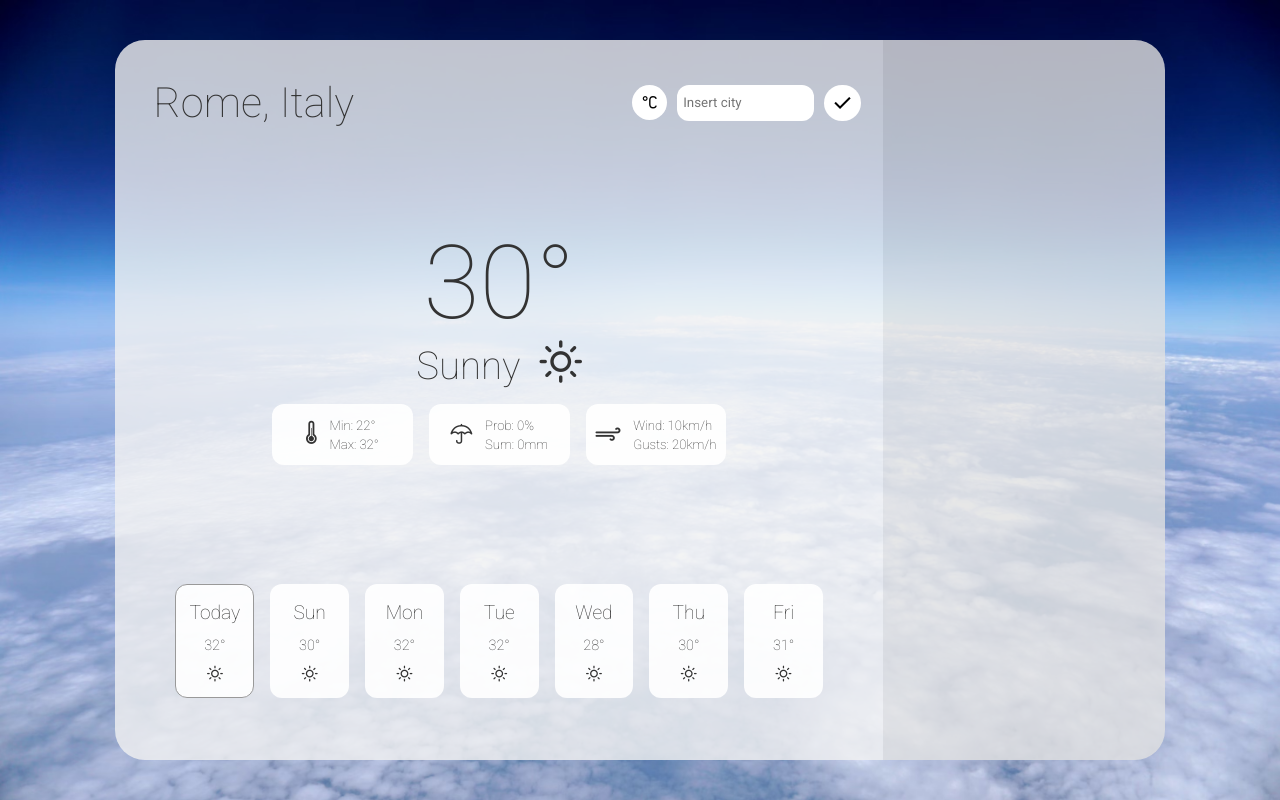
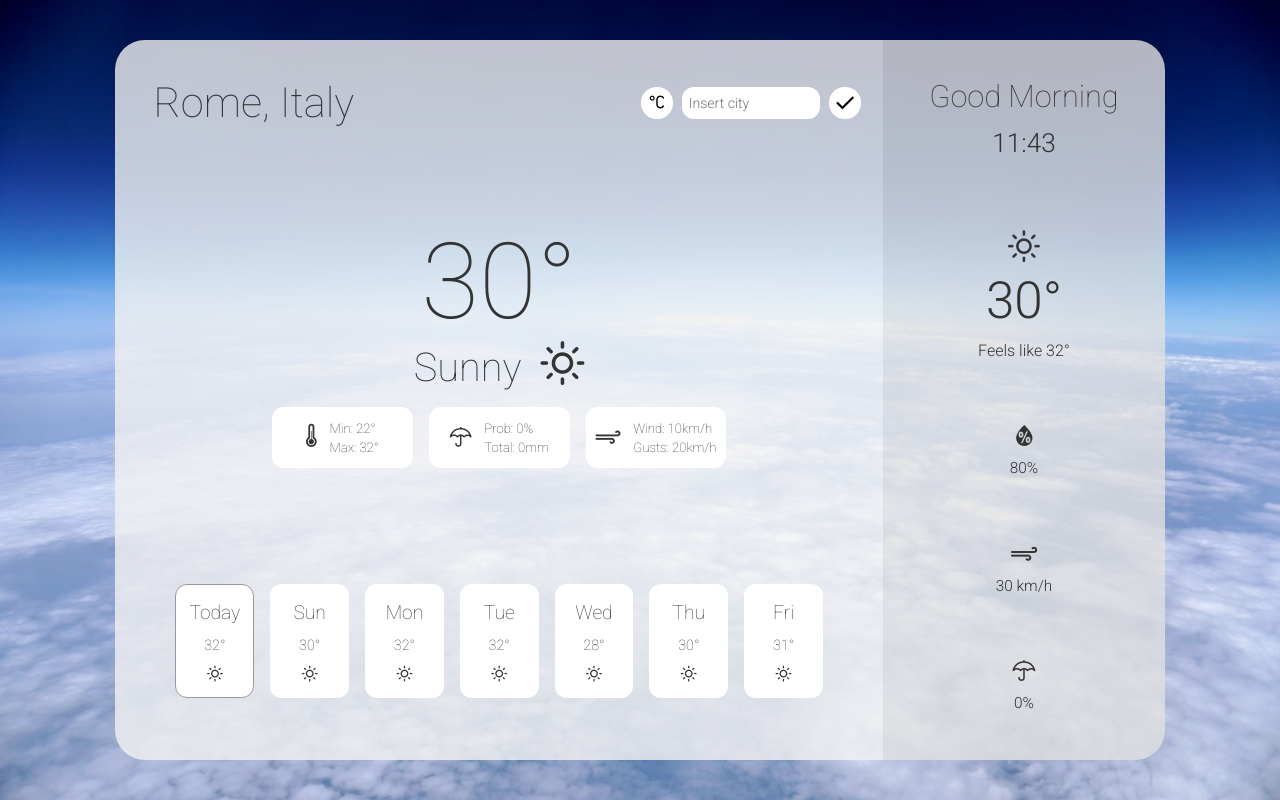
Before and after one commit to simonetimi/weather-app, a website built with webpack: page src/template.html in a window 1280 px wide. Built offline with nearby package versions, Linux system fonts and the light colour scheme; files whose address does not match are found by name.

Commit message:
Add sidebar layout

```diff
--- a/src/styles/aside.css
+++ b/src/styles/aside.css
@@ -6,4 +6,62 @@ aside {
   margin: 0;
   display: grid;
   grid-template-rows: 1fr 4fr;
+  font-weight: 300;
 }
+
+.welcome {
+  grid-template: 1 / 1 / 2 / 2;
+  display: flex;
+  flex-direction: column;
+  justify-content: center;
+  align-items: center;
+}
+
+.welcome>h2 {
+  font-weight: 200;
+  font-size: 2.4vw;
+  margin: 0;
+  padding: 2.4rem 0rem 0.8rem;
+}
+
+.welcome>h3 {
+  font-weight: 300;
+  font-size: calc(1rem + 0.8vw);
+  margin-bottom: auto;
+}
+
+.current-weather {
+  grid-template: 2 / 1 / 3 / 2;
+  display: flex;
+  flex-direction: column;
+  align-items: center;
+  gap: 0.6rem;
+  margin: 1rem;
+  padding: 2rem 1rem;
+}
+
+.current-weather>div {
+  display: flex;
+  flex-direction: column;
+  justify-content: center;
+  align-items: center;
+  gap: 0.8rem;
+  margin-top: auto;
+}
+
+.current-weather>div>p:first-of-type {
+  font-size: calc(1rem + 0.4vw);
+}
+
+.current-weather>div>p:last-of-type {
+  font-size: calc(0.8rem + 0.2vw);
+}
+
+.current-temp {
+  font-weight: 300;
+  font-size: calc(2.4rem + 1vw)
+}
+
+.current-weather-code {
+  font-size: calc(1rem + 1vw)
+}
--- a/src/styles/main.css
+++ b/src/styles/main.css
@@ -32,19 +32,18 @@ h2 {
   padding: 0.4rem;
   font-family: Roboto;
   width: calc(3rem + 6vw);
-}
-
-.location-input>button:first-of-type {
-  width: 2.2rem;
-  height: 2.2rem;
-  font-size: 1.6rem;
+  height: calc(0.2rem + 1.2vw);
+  font-size: calc(0.4rem + 0.6vw);
+  font-weight: 300;
 }
 
 .location-input>button {
   border-radius: 50%;
   border: 0;
-  padding: 0.4rem;
   background-color: #FFF;
+  width: calc(1rem + 1.2vw);
+  height: calc(1rem + 1.2vw);
+  font-size: calc(1rem + 0.8vw);
 }
 
 .location-input>button:hover {
@@ -67,7 +66,7 @@ h2 {
 }
 
 #main-temperature {
-  font-size: calc(4rem + 3vw);
+  font-size: calc(5rem + 2vw);
   margin-bottom: -1rem;
 }
 
@@ -77,7 +76,7 @@ h2 {
 }
 
 #main-weather-code>* {
-  font-size: calc(0.8rem + 2vw);
+  font-size: calc(1.2rem + 1.6vw);
 }
 
 .weather-labels {
@@ -89,7 +88,7 @@ h2 {
 .weather-labels>* {
   display: flex;
   gap: 0.8rem;
-  background-color: rgba(255, 255, 255, 0.9);
+  background-color: #FFF;
   border-radius: 12px;
   height: calc(1rem + 2vw);
   width: calc(4.4rem + 4vw);
@@ -127,7 +126,7 @@ h2 {
   justify-content: center;
   align-items: center;
   gap: 0.8rem;
-  background-color: rgba(255, 255, 255, 0.9);
+  background-color: #FFF;
   border-radius: 12px;
   height: calc(5rem + 1vw);
   width: calc(2.8rem + 1vw);
@@ -180,7 +179,7 @@ h2 {
   }
 
   .days-container {
-    flex-direction: column;
+    flex-wrap: wrap;
     justify-content: center;
     align-items: center;
     margin: 0rem 0;
--- a/src/template.html
+++ b/src/template.html
@@ -35,7 +35,7 @@
             <p class="wi wi-umbrella"></p>
             <div class="data-container">
               <p>Prob: 0%</p>
-              <p>Sum: 0mm</p>
+              <p>Total: 0mm</p>
             </div>
           </div>
           <div id="label-wind">
@@ -85,6 +85,28 @@
         </div>
       </div>
     </main>
-    <aside></aside>
+    <aside>
+      <div class="welcome">
+        <h2 class="welcome-title">Good Morning</h2>
+        <h3 class="time">11:43</h3>
+      </div>
+      <div class="current-weather">
+        <p class="current-weather-code weather-code-icon wi wi-day-sunny"></p>
+        <p class="current-temp">30°</p>
+        <p class="current-perc-temp">Feels like 32°</p>
+        <div class="current-humidity">
+          <p class="wi wi-humidity"></p>
+          <p>80%</p>
+        </div>
+        <div class="current-wind">
+          <p class="wi wi-strong-wind"></p>
+          <p>30 km/h</p>
+        </div>
+        <div class="current-precipitation">
+          <p class="wi wi-umbrella"></p>
+          <p>0%</p>
+        </div>
+      </div>
+    </aside>
   </body>
 </html>
```
